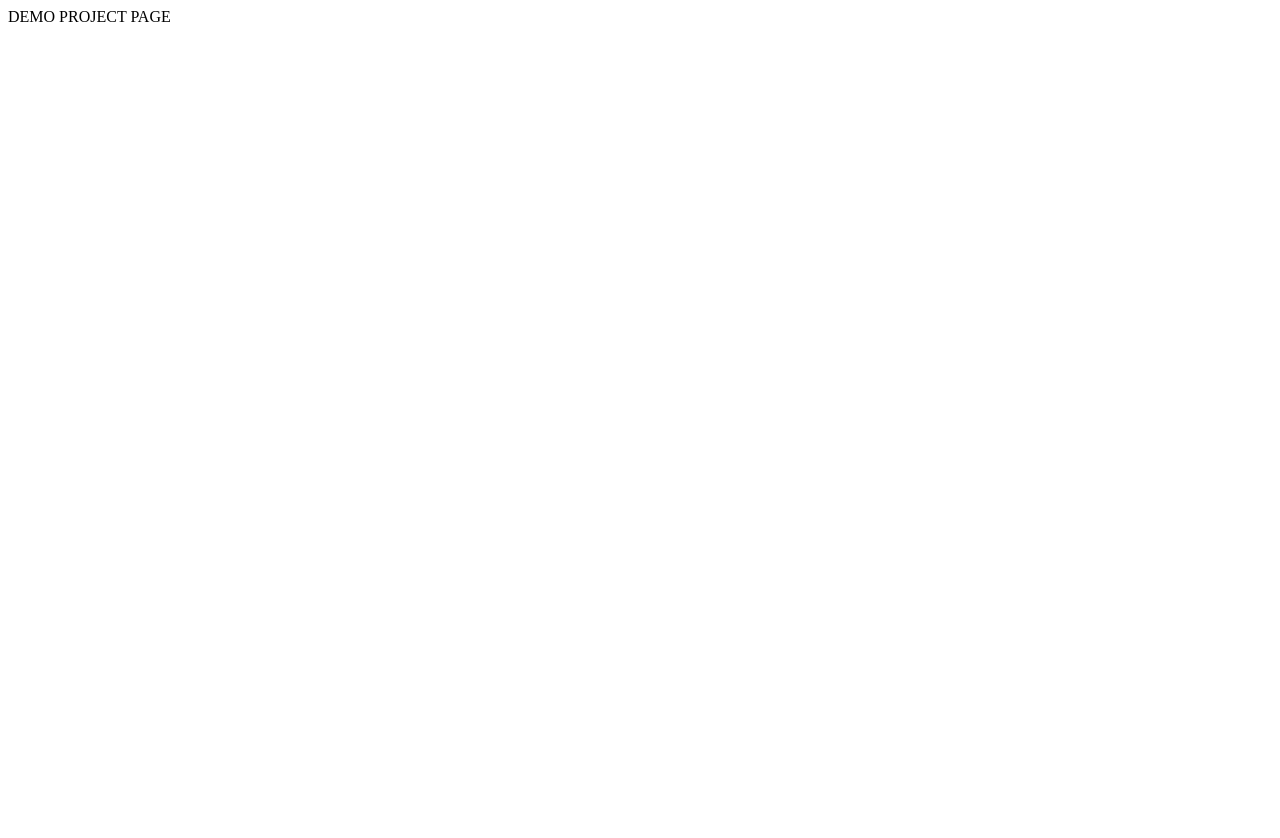
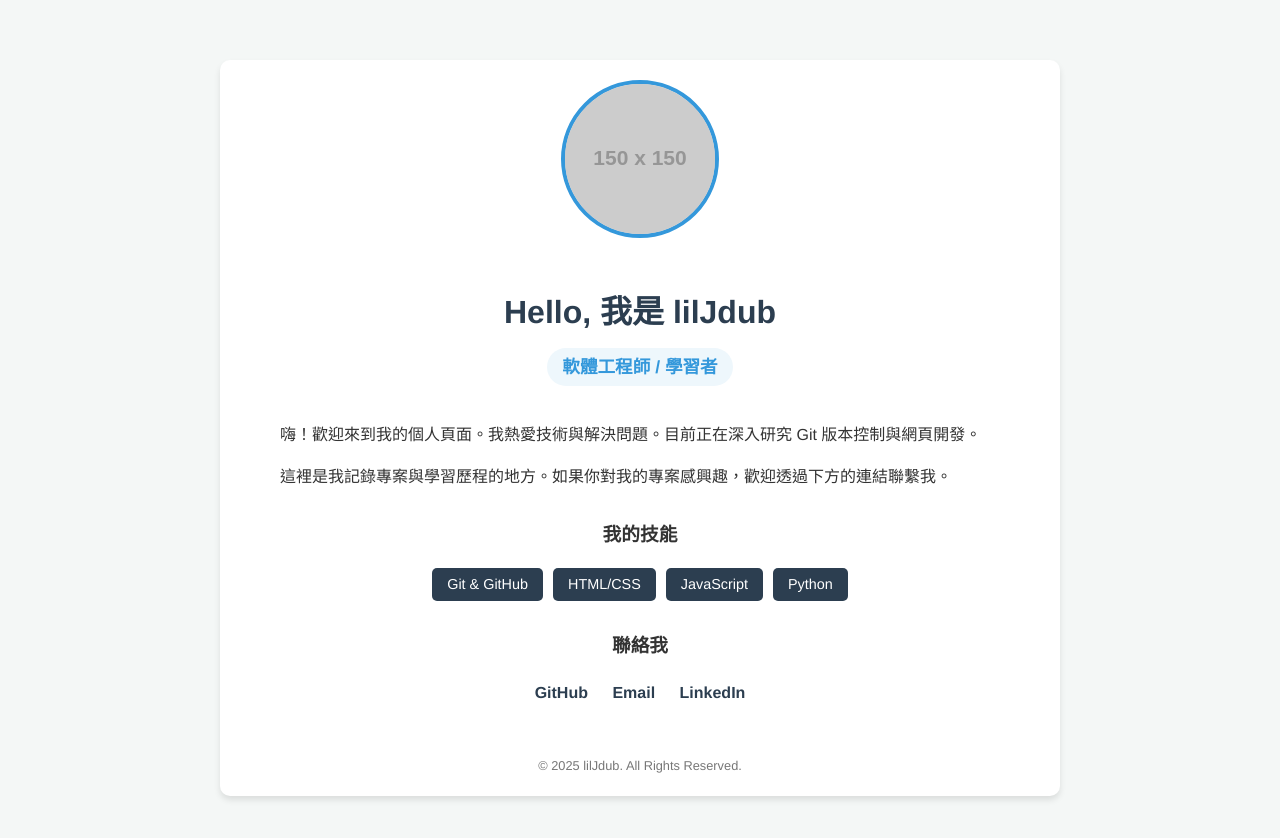
Before and after one commit to lilJdub/Introduction-demo, a plain HTML site: page index.html in a window 1280 px wide. Before the commit the page ends 800 px from the top, so only its background shows below. Drawn offline with nearby package versions, Linux system fonts and the light colour scheme; placeholder pictures from the web are drawn by us.

Commit message:
change index

```diff
--- a/index.html
+++ b/index.html
@@ -1,8 +1,136 @@
-<html>
-    <head>
-        <script src="https://cdn.jsdelivr.net/npm/@popperjs/core@2.11.8/dist/umd/popper.min.js" integrity="sha384-I7E8VVD/ismYTF4hNIPjVp/Zjvgyol6VFvRkX/vR+Vc4jQkC+hVqc2pM8ODewa9r" crossorigin="anonymous"></script>
-    </head>
-    <title>DEMO PROJECT PAGE</title>
-    <script src="https://cdn.jsdelivr.net/npm/bootstrap@5.3.1/dist/js/bootstrap.min.js" integrity="sha384-Rx+T1VzGupg4BHQYs2gCW9It+akI2MM/mndMCy36UVfodzcJcF0GGLxZIzObiEfa" crossorigin="anonymous"></script>
-    <body>DEMO PROJECT PAGE</body>
+<!DOCTYPE html>
+<html lang="zh-TW">
+<head>
+    <meta charset="UTF-8">
+    <meta name="viewport" content="width=device-width, initial-scale=1.0">
+    <title>關於我 | lilJdub</title>
+    <style>
+        /* 簡單的 CSS 樣式設定 */
+        :root {
+            --primary-color: #2c3e50;
+            --accent-color: #3498db;
+            --bg-color: #f4f7f6;
+            --text-color: #333;
+        }
+
+        body {
+            font-family: 'Helvetica Neue', Arial, sans-serif;
+            margin: 0;
+            padding: 0;
+            background-color: var(--bg-color);
+            color: var(--text-color);
+            line-height: 1.6;
+        }
+
+        .container {
+            max-width: 800px;
+            margin: 60px auto;
+            padding: 20px;
+            background: white;
+            border-radius: 10px;
+            box-shadow: 0 4px 6px rgba(0,0,0,0.1);
+            text-align: center;
+        }
+
+        .profile-img {
+            width: 150px;
+            height: 150px;
+            border-radius: 50%;
+            object-fit: cover;
+            border: 4px solid var(--accent-color);
+            margin-bottom: 20px;
+            background-color: #ddd; /* 如果還沒放照片，顯示灰色 */
+        }
+
+        h1 {
+            color: var(--primary-color);
+            margin-bottom: 10px;
+        }
+
+        .role {
+            color: var(--accent-color);
+            font-weight: bold;
+            font-size: 1.1em;
+            margin-bottom: 20px;
+            display: inline-block;
+            background: #eef7fc;
+            padding: 5px 15px;
+            border-radius: 20px;
+        }
+
+        .bio {
+            margin-bottom: 30px;
+            text-align: left;
+            padding: 0 40px;
+        }
+
+        .skills {
+            display: flex;
+            justify-content: center;
+            gap: 10px;
+            flex-wrap: wrap;
+            margin-bottom: 30px;
+        }
+
+        .skill-tag {
+            background: #2c3e50;
+            color: white;
+            padding: 5px 15px;
+            border-radius: 5px;
+            font-size: 0.9em;
+        }
+
+        .social-links a {
+            text-decoration: none;
+            color: var(--primary-color);
+            margin: 0 10px;
+            font-weight: bold;
+            transition: color 0.3s;
+        }
+
+        .social-links a:hover {
+            color: var(--accent-color);
+        }
+
+        footer {
+            margin-top: 50px;
+            font-size: 0.8em;
+            color: #777;
+        }
+    </style>
+</head>
+<body>
+
+    <div class="container">
+        <img src="https://via.placeholder.com/150" alt="Profile Picture" class="profile-img">
+
+        <h1>Hello, 我是 lilJdub</h1>
+        <div class="role">軟體工程師 / 學習者</div>
+
+        <div class="bio">
+            <p>嗨！歡迎來到我的個人頁面。我熱愛技術與解決問題。目前正在深入研究 Git 版本控制與網頁開發。</p>
+            <p>這裡是我記錄專案與學習歷程的地方。如果你對我的專案感興趣，歡迎透過下方的連結聯繫我。</p>
+        </div>
+
+        <h3>我的技能</h3>
+        <div class="skills">
+            <span class="skill-tag">Git & GitHub</span>
+            <span class="skill-tag">HTML/CSS</span>
+            <span class="skill-tag">JavaScript</span>
+            <span class="skill-tag">Python</span>
+        </div>
+
+        <h3>聯絡我</h3>
+        <div class="social-links">
+            <a href="https://github.com/lilJdub" target="_blank">GitHub</a>
+            <a href="mailto:your-email@example.com">Email</a>
+            <a href="#">LinkedIn</a>
+        </div>
+
+        <footer>
+            &copy; 2025 lilJdub. All Rights Reserved.
+        </footer>
+    </div>
+
+</body>
 </html>
```
